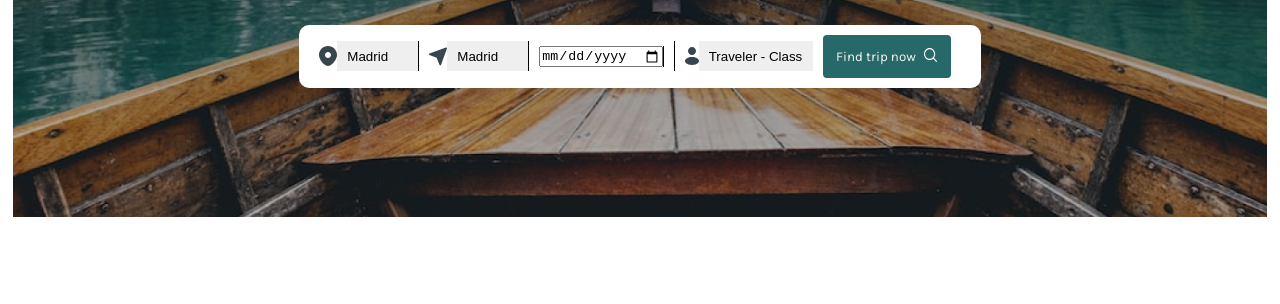
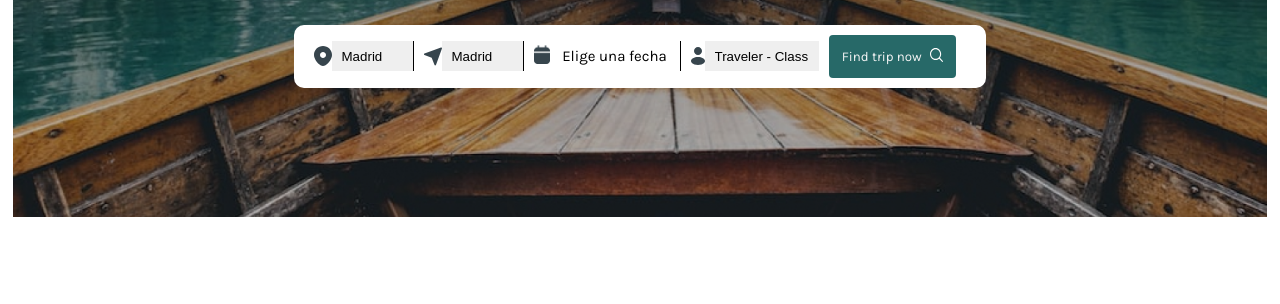
Before and after one commit to Brisnayu/Proyecto-GRUPO1, a website built with Vite: page index.html in a window 1280 px wide. Shown: the part 445-749 px from the top of the page. Built offline with nearby package versions, Linux system fonts and the light colour scheme; no server answers.

Commit message:
datechange
cambio en el figure cambio de fechas

```diff
--- a/main.js
+++ b/main.js
@@ -1,10 +1,11 @@
 import "./style.css";
 
 // Constantes
-import { Header } from "./src/components/Header/Header";
+import { Header, funciondate } from "./src/components/Header/Header";
 import Footer from "./src/components/Footer/Footer";
 
 document.querySelector("Header").innerHTML = Header();
+funciondate()
 document.querySelector("Footer").innerHTML = Footer();
 
 // Paginas!
--- a/src/components/Header/Header.css
+++ b/src/components/Header/Header.css
@@ -160,3 +160,32 @@ header ul li a {color: white;
   height: 30px;
   cursor: pointer;
 }
+
+
+.fecha {
+  display: flex;
+  gap: 5px;
+  align-items: center;
+  border-right: none !important;
+}
+
+.fecha img {
+  width: 16px;
+}
+
+.fecha p {
+  width: 110px;
+  transition: all, 1s;
+  overflow: hidden;
+  white-space: nowrap;
+  font-family:var(--font-family-karla) ;
+  font-size: 15px;
+}
+
+#fecha {
+  width: 0px;
+  overflow: hidden;
+  padding: 0px;
+  border: 0px;
+  transition: all, 1s;
+}
--- a/src/components/Header/Header.js
+++ b/src/components/Header/Header.js
@@ -5,7 +5,10 @@ import { PagesNav } from '../Navbars/PagesNav';
 import { Title } from '../Title/Title';
 import './Header.css'
 
+
+
 export const Header = () => {
+
     return `
 <div class="img-container">
 <div class="img"></div>
@@ -47,10 +50,12 @@ ${cities.map((city) => (
 </select>
 </figure>
 
-<figure>
-<img src="" alt="">
-<input type="date" id="input-date" >
-</input>
+<figure class="fecha">
+        <label for="fecha" >
+            <img src="./src/assets/Icons/Union.png">
+        </label>
+        <input id="fecha" type="date">
+        <p class="p-date">Elige una fecha</p>
 </figure>
 
 <figure>
@@ -76,3 +81,36 @@ ${ButtonGreen("Find trip now")}
 `;
 
 }
+
+export const funciondate = () => {
+    console.log("hola")
+    const p = document.querySelector(".p-date");
+
+    const abrirCalendario = (e) => {
+
+        e.target.style = "width: 0px";
+        const input = document.querySelector("#fecha");
+        setTimeout(() => {
+            input.style = "width: 110px";
+            input.focus();
+        }, 1000);
+
+    }
+
+    p.addEventListener("click", abrirCalendario);
+
+
+    const input = document.querySelector("#fecha");
+
+    const cerrarCalendario = (e) => {
+
+        e.target.style = "width: 0px";
+        const p = document.querySelector(".p-date");
+        setTimeout(() => {
+            p.style = "width: 110px";
+        }, 1000);
+
+    }
+
+    input.addEventListener("blur", cerrarCalendario)
+}
```
Also changed, not shown: src/assets/Icons/Union.png (added).
